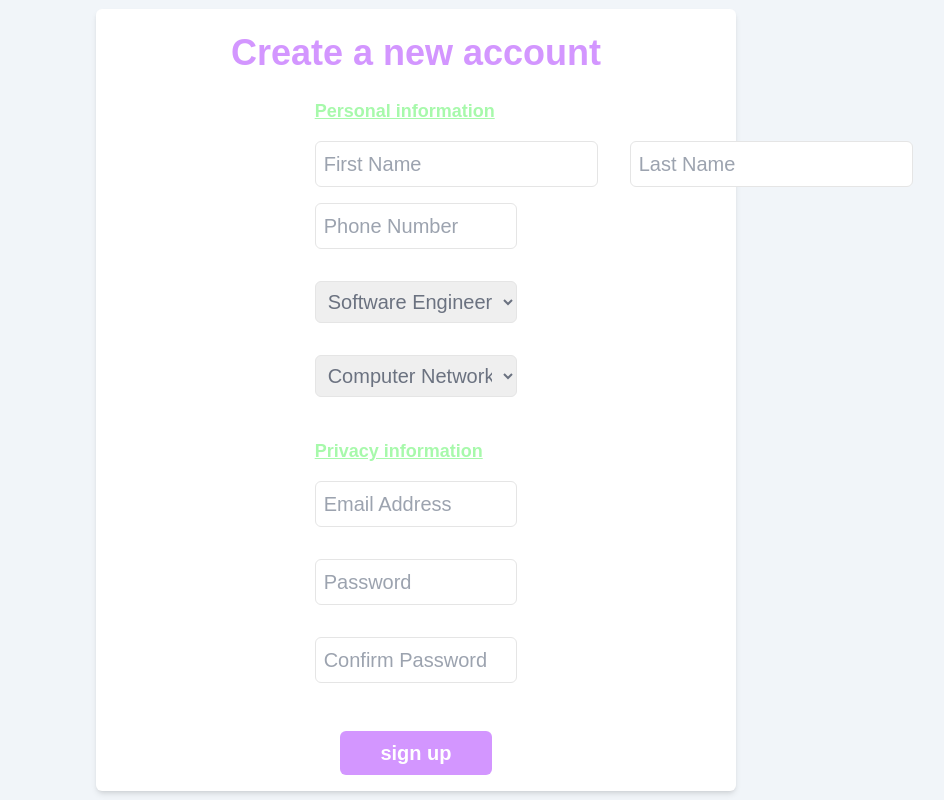
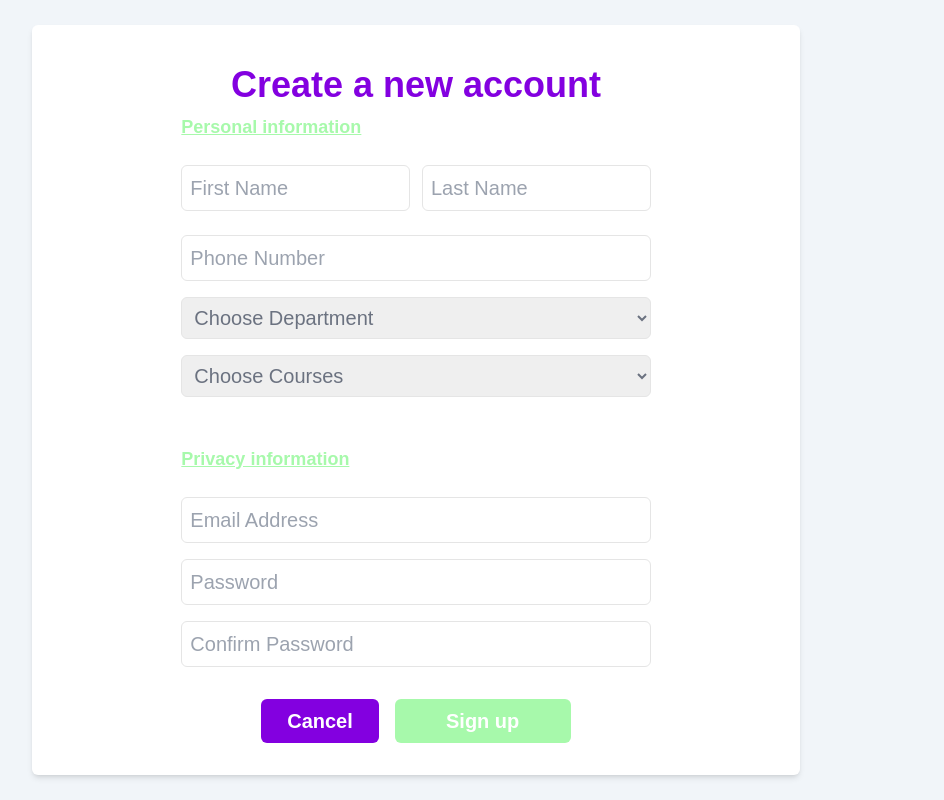
Before and after one commit to FinalProject19994/finalProject, a Next.js app: page /signup in a window 1280 px wide. Shown: the whole page, without its empty margins (224-1168 px from the left). Built offline with nearby package versions, Linux system fonts and the light colour scheme.

Commit message:
ui changes

```diff
--- a/package.json
+++ b/package.json
@@ -14,6 +14,7 @@
     "class-variance-authority": "^0.7.0",
     "clsx": "^2.1.1",
     "d3": "^7.9.0",
+    "firebase": "^11.0.1",
     "lucide-react": "^0.453.0",
     "next": "14.2.14",
     "react": "^18",
--- a/src/app/(dashboard)/settings/page.js
+++ b/src/app/(dashboard)/settings/page.js
@@ -3,9 +3,13 @@ import React from "react";
 const page = () => {
   return (
     <form className="mx-4 flex h-[90dvh] max-h-screen flex-col gap-4 rounded-md bg-white p-4 text-gray-500 shadow-md">
-      <h1 className="m-2 text-center text-3xl">Profile Settings</h1>
+      <h1 className="m-2 text-center text-3xl font-bold text-primary_blue">
+        Profile Settings
+      </h1>
       <div className="mx-auto w-1/2 space-y-4 lg:w-1/3">
-        <h2 className="text-lg underline">Personal Settings</h2>
+        <h2 className="text-lg font-bold text-primary_green underline">
+          Personal Settings
+        </h2>
         {/* First Name and Last Name */}
         <div className="flex justify-between gap-8">
           <div className="flex w-1/2 flex-col text-sm">
@@ -54,7 +58,9 @@ const page = () => {
           </select>
         </div>
 
-        <h2 className="pt-6 text-lg underline">Privacy Settings</h2>
+        <h2 className="text-lg font-bold text-primary_green underline">
+          Privacy Settings
+        </h2>
         {/* Email */}
         <div className="flex flex-col text-sm">
           <label className="font-semibold italic">Email</label>
@@ -85,7 +91,7 @@ const page = () => {
           />
         </div>
       </div>
-      <button className="mt-8 w-1/12 self-center rounded-full bg-primary_blue p-2 hover:bg-sky-300">
+      <button className="mt-8 w-1/12 self-center rounded-md bg-primary_blue p-2 font-bold text-gray-400 hover:bg-sky-300">
         Save
       </button>
     </form>
--- a/src/app/components/ProfileMenu.js
+++ b/src/app/components/ProfileMenu.js
@@ -1,7 +1,14 @@
 import Image from "next/image";
 import Link from "next/link";
+import { useRouter } from "next/navigation";
 
 const ProfileMenu = ({ closeMenu }) => {
+  const router = useRouter();
+
+  const handleLogout = () => {
+    router.push("/login");
+  };
+
   return (
     <div className="absolute right-4 top-16 z-50 rounded-lg bg-white px-4 py-6 text-gray-600 shadow-md">
       <div className="flex flex-col gap-4">
@@ -51,7 +58,7 @@ const ProfileMenu = ({ closeMenu }) => {
             width={25}
             height={20}
           />
-          <button className="px-2 hover:text-black" onClick={closeMenu}>
+          <button className="px-2 hover:text-black" onClick={handleLogout}>
             Log out
           </button>
         </div>
--- /dev/null
+++ b/src/app/forgotPassword/page.js
@@ -0,0 +1,47 @@
+"use client";
+import { useRouter } from "next/navigation";
+
+const Page = () => {
+  const router = useRouter();
+
+  const handleGoBack = () => {
+    router.push("/login");
+  };
+
+  const handleForgotPassword = (event) => {
+    event.preventDefault();
+    alert("Work in progress...");
+  };
+
+  return (
+    <div className="flex min-h-screen items-center justify-center bg-slate-100 lg:text-xl">
+      <div className="mx-4 flex w-full flex-col rounded-md bg-white p-6 text-gray-500 shadow-md md:w-3/5 md:p-8">
+        <h1 className="m-2 text-center text-3xl font-bold text-primary_purple sm:text-4xl">
+          Did you forget your password?😢
+        </h1>
+        <p className="m-2 ml-1">Please enter your email</p>
+        <input
+          type="email"
+          placeholder="Email Address"
+          className="rounded-md border p-2 outline-none"
+        />
+        <div className="flex justify-center gap-4">
+          <button
+            onClick={handleGoBack}
+            className="mt-8 self-center rounded-md bg-primary_purple p-2 font-semibold text-white hover:brightness-110 sm:w-1/5 lg:w-1/6"
+          >
+            Cancel
+          </button>
+          <button
+            onSubmit={handleForgotPassword}
+            className="mt-8 w-1/2 self-center rounded-md bg-primary_green p-2 font-semibold text-white hover:brightness-110 sm:w-1/3 lg:w-1/4"
+          >
+            Search
+          </button>
+        </div>
+      </div>
+    </div>
+  );
+};
+
+export default Page;
--- a/src/app/login/page.js
+++ b/src/app/login/page.js
@@ -3,7 +3,7 @@ import Image from "next/image";
 import Link from "next/link";
 import { useRouter } from "next/navigation";
 
-const page = () => {
+const Page = () => {
   const router = useRouter();
   const handleLogIn = () => {
     router.push("/homepage");
@@ -11,13 +11,13 @@ const page = () => {
   return (
     <div className="flex h-screen bg-slate-100 lg:text-xl">
       <div className="flex w-1/2 flex-col items-center justify-center">
-        <h1 className="text-center text-7xl font-bold text-primary_purple lg:text-8xl">
+        <h1 className="text-center text-7xl font-bold text-[#8300E0] lg:text-8xl">
           Core skills
         </h1>
-        <p className="text-center text-xl font-bold italic text-primary_green lg:text-2xl">
+        <p className="text-primary_ text-center text-xl font-bold italic text-gray-500 lg:text-2xl">
           Discover skills, unleash the potential
         </p>
-        <Image src="/logo.png" alt="signup" width={300} height={300} />
+        <Image src="/logo.png" alt="signup" width={400} height={400} />
       </div>
       <div className="flex w-1/2 items-center justify-center lg:justify-start">
         <div className="flex w-3/4 flex-col gap-4 rounded-md bg-white p-4 shadow-md lg:w-1/2">
@@ -41,22 +41,28 @@ const page = () => {
             Log in
           </button>
           <Link
-            href="#"
+            href="/forgotPassword"
             className="text-center font-semibold text-primary_purple hover:underline"
           >
             Forgot Password?
           </Link>
           <div className="h-px w-full bg-gray-300"></div>
-          <Link
-            href="/signup"
-            className="w-2/3 self-center rounded-md bg-primary_green p-2 text-center font-semibold text-white hover:brightness-110"
-          >
-            Create Account
-          </Link>
+
+          <div className="flex justify-center">
+            <p className="text-[16px]">Don't have an account? </p>
+            <span className="text-[19px]">
+              <Link
+                className="ml-1 text-primary_purple hover:underline"
+                href="/signup"
+              >
+                Sign up
+              </Link>
+            </span>
+          </div>
         </div>
       </div>
     </div>
   );
 };
 
-export default page;
+export default Page;
--- a/src/app/signup/page.js
+++ b/src/app/signup/page.js
@@ -1,35 +1,44 @@
 "use client";
 import { useRouter } from "next/navigation";
 
-const page = () => {
+const Page = () => {
   const router = useRouter();
-  const handleSignUp = () => {
-    router.replace("/homepage");
+
+  const handleSignUp = (event) => {
+    event.preventDefault();
+    router.push("/homepage");
   };
+  // TODO: Add multiple selector for department and courses
   return (
-    <div className="flex h-screen items-center justify-center bg-slate-100 lg:text-xl">
-      <form className="mx-4 flex max-h-screen w-4/5 flex-col gap-4 rounded-md bg-white p-4 text-gray-500 shadow-md lg:w-1/2">
-        <h1 className="m-2 text-center text-4xl font-bold text-primary_purple">
+    <div className="flex min-h-screen items-center justify-center bg-slate-100 lg:text-xl">
+      <form
+        onSubmit={handleSignUp}
+        className="mx-4 flex w-full flex-col rounded-md bg-white p-6 text-gray-500 shadow-md md:w-3/5 md:p-8"
+      >
+        <h1 className="m-2 text-center text-3xl font-bold text-primary_purple sm:text-4xl">
           Create a new account
         </h1>
-        <div className="mx-auto w-1/2 space-y-4 lg:w-1/3">
+
+        <div className="mx-auto w-full space-y-6 md:w-3/4 lg:w-2/3">
           <h2 className="text-lg font-bold text-primary_green underline">
             Personal information
           </h2>
+
           {/* First Name and Last Name */}
-          <div className="flex justify-between gap-8">
+          <div className="flex flex-col gap-3 md:flex-row">
             <input
               type="text"
               placeholder="First Name"
-              className="rounded-md border p-2 outline-none"
+              className="flex-grow rounded-md border p-2 outline-none md:w-1/2"
             />
             <input
               type="text"
               placeholder="Last Name"
-              className="rounded-md border p-2 outline-none"
+              className="flex-grow rounded-md border p-2 outline-none md:w-1/2"
             />
           </div>
-          <div className="flex flex-col justify-between gap-8">
+
+          <div className="flex flex-col gap-4">
             {/* Phone Number */}
             <input
               type="text"
@@ -39,55 +48,67 @@ const page = () => {
 
             {/* Department */}
             <select
-              defaultValue="select department"
+              selected="select department"
               className="rounded-md border p-2 outline-none"
             >
+              <option value="" className="" selected disabled hidden>
+                Choose Department
+              </option>
               <option value="Software Engineering">Software Engineering</option>
               <option value="Applied Mathematics">Applied Mathematics</option>
             </select>
 
             {/* Courses */}
             <select className="rounded-md border p-2 outline-none">
+              <option value="" selected disabled hidden>
+                Choose Courses
+              </option>
               <option value="Computer Networks">Computer Networks</option>
-              <option value="Computer graphics">Computer graphics</option>
+              <option value="Computer Graphics">Computer Graphics</option>
             </select>
           </div>
 
           <h2 className="pt-6 text-lg font-bold text-primary_green underline">
             Privacy information
           </h2>
-          <div className="flex flex-col justify-between gap-8">
+          <div className="flex flex-col gap-4">
             {/* Email */}
             <input
-              type="Email"
+              type="email"
               placeholder="Email Address"
               className="rounded-md border p-2 outline-none"
             />
 
             {/* Password */}
             <input
-              type="Password"
+              type="password"
               placeholder="Password"
               className="rounded-md border p-2 outline-none"
             />
 
             {/* Confirm Password */}
             <input
-              type="Password"
+              type="password"
               placeholder="Confirm Password"
               className="rounded-md border p-2 outline-none"
             />
           </div>
         </div>
-        <button
-          onClick={handleSignUp}
-          className="mt-8 w-1/4 self-center rounded-md bg-primary_purple p-2 font-semibold text-white hover:brightness-110"
-        >
-          sign up
-        </button>
+
+        <div className="flex justify-center gap-4">
+          <button
+            onClick={() => router.back()}
+            className="mt-8 self-center rounded-md bg-primary_purple p-2 font-semibold text-white hover:brightness-110 sm:w-1/5 lg:w-1/6"
+          >
+            Cancel
+          </button>
+          <button className="mt-8 w-1/2 self-center rounded-md bg-primary_green p-2 font-semibold text-white hover:brightness-110 sm:w-1/3 lg:w-1/4">
+            Sign up
+          </button>
+        </div>
       </form>
     </div>
   );
 };
 
-export default page;
+export default Page;
--- a/tailwind.config.js
+++ b/tailwind.config.js
@@ -15,8 +15,10 @@ module.exports = {
         primary_lightyellow: "#FFF9C2",
         primary_blue: "#c3ebfa",
         primary_lightblue: "#ECF9FD",
+        // primary_green: "#a7f9ab",
         primary_green: "#a7f9ab",
-        primary_purple: "#D396FF",
+        // primary_purple: "#D396FF",
+        primary_purple: "#8300E0",
 
         card: {
           DEFAULT: "hsl(var(--card))",
```
Also changed, not shown: src/components/ui/tooltip.jsx (+16 -13 lines), src/libraries/utils.js (renamed from src/lib/utils.js), 1 other file (tests, documents, lock files or other folders).
